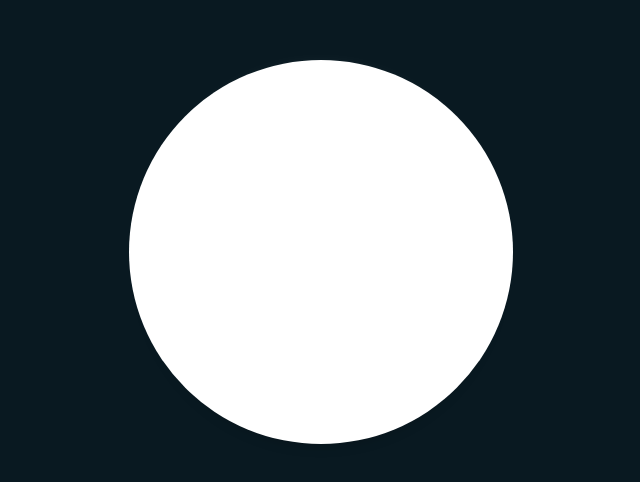
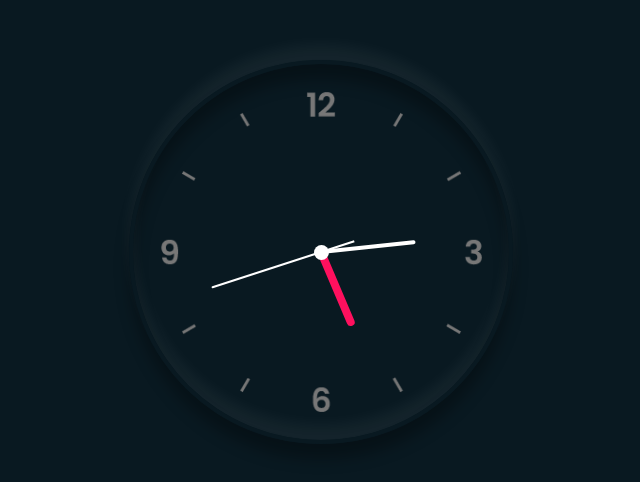
Before and after one commit to Steve-code16/analog-clock, a website: page index.html in a window 1280 px wide. Shown: the part 148-630 px from the top of the page, without its empty margins (319-959 px from the left). Drawn offline with Linux system fonts and the light colour scheme.

Commit message:
reconfigured code

```diff
--- a/css/style.css
+++ b/css/style.css
@@ -13,8 +13,8 @@ body {
 }
 
 .clock {
-  width: 350px;
-  height: 350px;
+  width: 24rem;
+  height: 24rem;
   display: flex;
   justify-content: center;
   align-items: center;
@@ -30,8 +30,8 @@ body {
 .clock::before {
   content: "";
   position: absolute;
-  width: 24rem;
-  height: 24rem;
+  width: 15px;
+  height: 15px;
   background: #fff;
   border-radius: 50%;
   z-index: 10;
```
